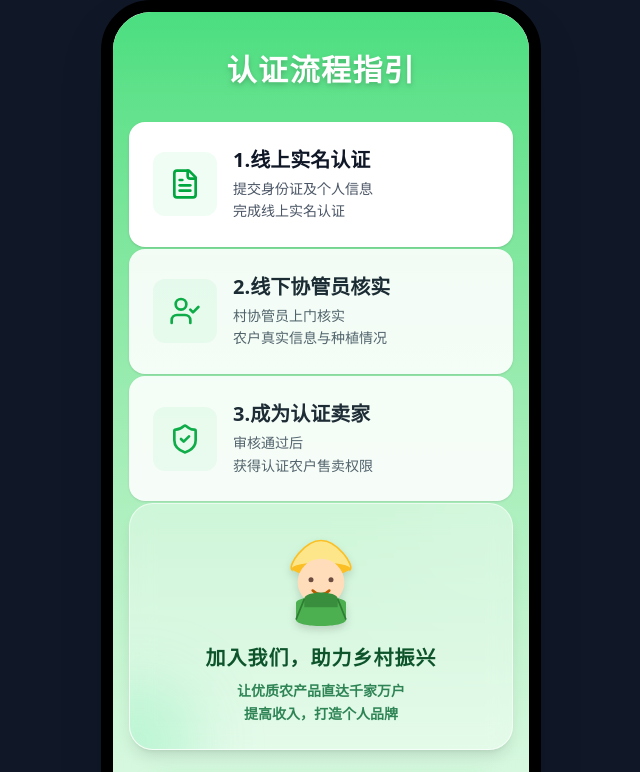
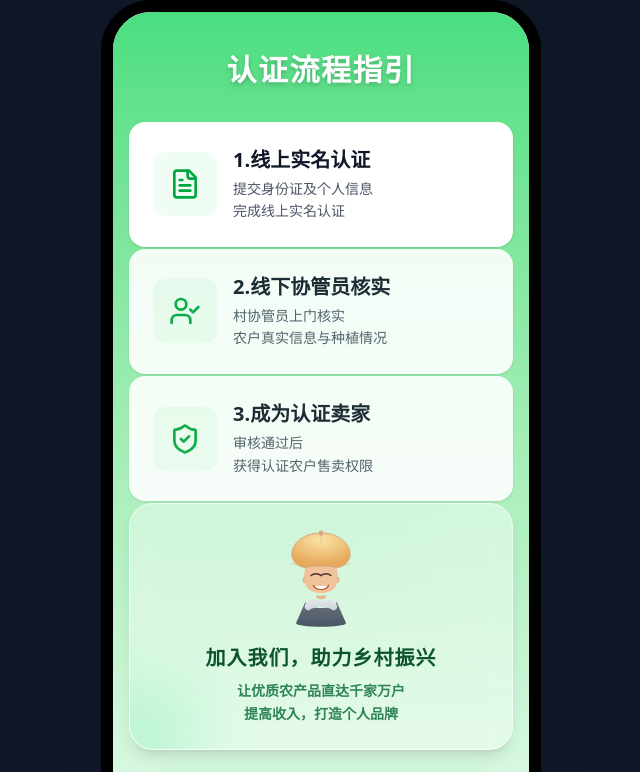
Before and after one commit to wm000313/rural-revitalization-app, a React (Vite) app: page / in a window 1280 px wide. Shown: the top 772 px of the page, without its empty margins (319-959 px from the left). Built offline with nearby package versions, Linux system fonts and the light colour scheme.

Commit message:
feat: Redraw farmer avatar with high fidelity based on new image

```diff
--- a/src/components/FarmerAvatar.tsx
+++ b/src/components/FarmerAvatar.tsx
@@ -9,31 +9,58 @@ const FarmerAvatar: React.FC<FarmerAvatarProps> = ({ className = '', size = 80 }
   return (
     <div className={`relative flex items-center justify-center ${className}`} style={{ width: size, height: size }}>
       <svg
-        viewBox="0 0 120 120"
+        viewBox="0 0 200 200"
         fill="none"
         xmlns="http://www.w3.org/2000/svg"
-        className="w-full h-full drop-shadow-lg"
+        className="w-full h-full"
       >
-        {/* Hat */}
-        <path d="M25 50 C25 40, 95 40, 95 50 L85 55 C85 50, 35 50, 35 55 Z" fill="#FBBF24" />
-        <path d="M60 15 C40 15, 20 45, 25 50 C25 40, 95 40, 95 50 C100 45, 80 15, 60 15 Z" fill="#FDE68A" stroke="#FBBF24" strokeWidth="2" />
+        <defs>
+          <radialGradient id="hatGradient" cx="50%" cy="20%" r="70%" fx="50%" fy="20%">
+            <stop offset="0%" stopColor="#FBE3A3" />
+            <stop offset="100%" stopColor="#E6A95C" />
+          </radialGradient>
+          <linearGradient id="shirtGradient" x1="50%" y1="0%" x2="50%" y2="100%">
+            <stop offset="0%" stopColor="#6B7280" />
+            <stop offset="100%" stopColor="#4B5563" />
+          </linearGradient>
+           <linearGradient id="towelGradient" x1="50%" y1="0%" x2="50%" y2="100%">
+            <stop offset="0%" stopColor="#E5E7EB" />
+            <stop offset="100%" stopColor="#D1D5DB" />
+          </linearGradient>
+        </defs>
+
+        {/* Shirt */}
+        <path d="M70 145 C 60 165, 140 165, 130 145 L 150 190 C 150 200, 50 200, 50 190 Z" fill="url(#shirtGradient)" />
+
+        {/* Neck */}
+        <path d="M90 135 C 85 145, 115 145, 110 135 Z" fill="#E4B991" />
+
+        {/* Towel */}
+        <path d="M80 140 C 70 150, 60 160, 75 165 C 90 155, 110 155, 125 165 C 140 160, 130 150, 120 140 C 110 148, 90 148, 80 140 Z" fill="url(#towelGradient)" />
 
         {/* Head */}
-        <circle cx="60" cy="65" r="28" fill="#FFDDBB" />
+        <path d="M100 60 C 70 60, 60 90, 70 115 C 75 135, 125 135, 130 115 C 140 90, 130 60, 100 60 Z" fill="#F2C39B" />
+
+        {/* Ears */}
+        <path d="M68 100 C 62 95, 62 110, 68 110" fill="#E4B991" stroke="#D7A885" strokeWidth="1"/>
+        <path d="M132 100 C 138 95, 138 110, 132 110" fill="#E4B991" stroke="#D7A885" strokeWidth="1"/>
+
+        {/* Hair */}
+        <path d="M75 75 C 70 65, 85 60, 100 60 C 115 60, 130 65, 125 75" fill="#333" />
+
+        {/* Hat */}
+        <path d="M100 10 C 40 10, 20 70, 70 80 C 70 75, 130 75, 130 80 C 180 70, 160 10, 100 10 Z" fill="url(#hatGradient)" stroke="#D7A885" strokeWidth="2" />
+        <path d="M100 10 L 100 30 M 70 80 L 40 70 M 130 80 L 160 70" stroke="#D7A885" strokeWidth="1.5" opacity="0.7" />
+        <circle cx="100" cy="10" r="5" fill="#D7A885" />
 
         {/* Eyes */}
-        <circle cx="48" cy="62" r="3" fill="#6D4C41" />
-        <circle cx="72" cy="62" r="3" fill="#6D4C41" />
+        <path d="M80 95 C 85 90, 95 90, 100 95" stroke="#4A3731" strokeWidth="3" strokeLinecap="round" />
+        <path d="M120 95 C 115 90, 105 90, 100 95" stroke="#4A3731" strokeWidth="3" strokeLinecap="round" />
 
         {/* Smile */}
-        <path d="M50 75 Q60 85, 70 75" stroke="#B95C00" strokeWidth="3" strokeLinecap="round" />
+        <path d="M85 115 C 90 125, 110 125, 115 115" stroke="#A5522A" strokeWidth="3" strokeLinecap="round" />
+        <path d="M87 116 C 92 124, 108 124, 113 116" fill="#fff" />
 
-        {/* Shirt */}
-        <path d="M30 90 C30 80, 90 80, 90 90 L90 110 C90 120, 30 120, 30 110 Z" fill="#4CAF50" />
-
-        {/* Overalls */}
-        <path d="M40 95 L40 85 C40 75, 80 75, 80 85 L80 95" fill="#388E3C" />
-        <path d="M40 85 L30 110 M80 85 L90 110" stroke="#2E7D32" strokeWidth="2" />
       </svg>
     </div>
   );
```
